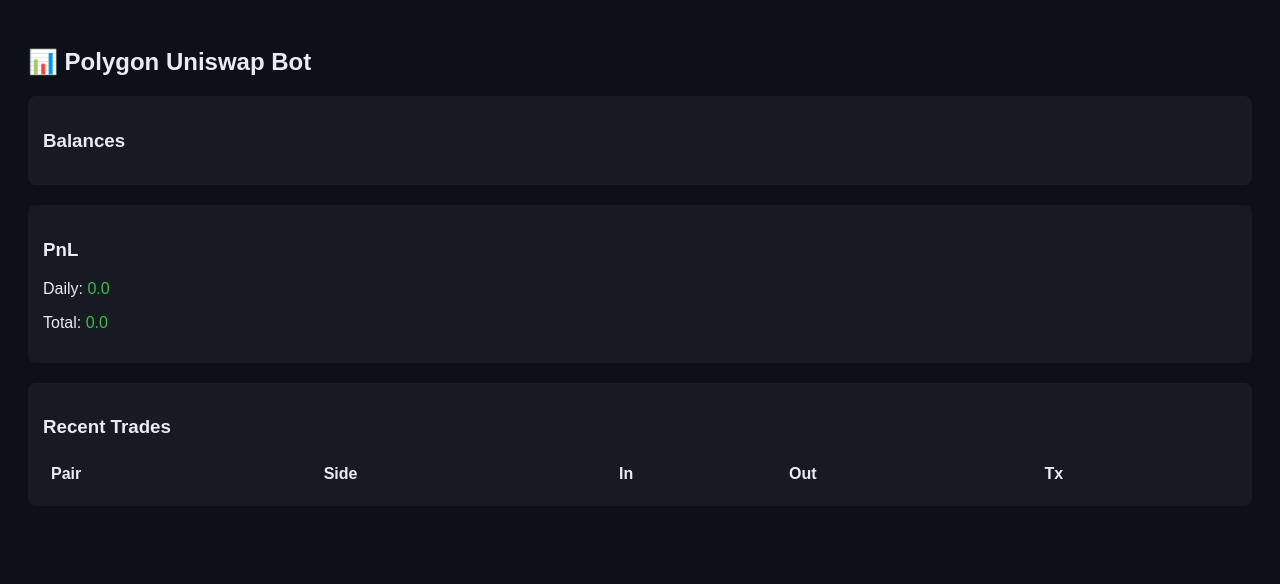
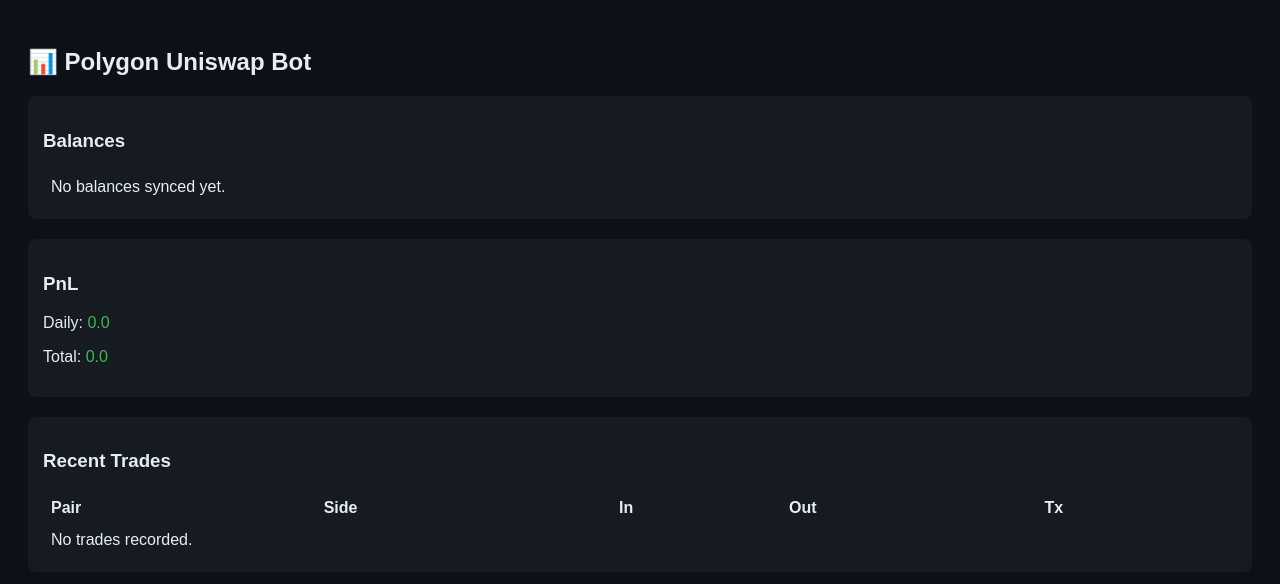
Before and after one commit to bonzoholda/portobuilder, a Flask app: page / in a window 1280 px wide. Shown: the top 584 px of the page. Run offline with Flask 3, Linux system fonts and the light colour scheme; lists and menus that the app fills with data are empty.

Commit message:
Refactor HTML to use dot notation for variables

```diff
--- a/templates/index.html
+++ b/templates/index.html
@@ -34,7 +34,11 @@
     <h3>Balances</h3>
     <table>
         {% for b in balances %}
-        <tr><td>{{ b["asset"] }}</td><td>{{ b["amount"] }}</td></tr>
+        <tr>
+            <td><strong>{{ b.asset }}</strong></td>
+            <td>{{ "%.6f"|format(b.amount) }}</td> </tr>
+        {% else %}
+        <tr><td colspan="2">No balances synced yet.</td></tr>
         {% endfor %}
     </table>
 </div>
@@ -51,12 +55,14 @@
         <tr><th>Pair</th><th>Side</th><th>In</th><th>Out</th><th>Tx</th></tr>
         {% for t in trades %}
         <tr>
-            <td>{{ t["pair"] }}</td>
-            <td>{{ t["side"] }}</td>
-            <td>{{ t["amount_in"] }}</td>
-            <td>{{ t["amount_out"] }}</td>
-            <td>{{ t["tx_hash"][:10] }}...</td>
+            <td>{{ t.pair }}</td>
+            <td class="{{ 'green' if t.side == 'BUY' else 'red' }}">{{ t.side }}</td>
+            <td>{{ t.amount_in }}</td>
+            <td>{{ t.amount_out }}</td>
+            <td><a href="https://polygonscan.com/tx/{{ t.tx }}" target="_blank" style="color: #58a6ff;">{{ t.tx[:10] }}...</a></td>
         </tr>
+        {% else %}
+        <tr><td colspan="5">No trades recorded.</td></tr>
         {% endfor %}
     </table>
 </div>
```
